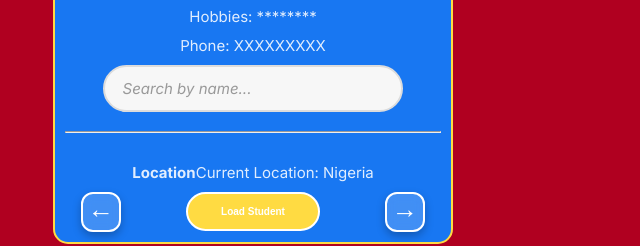
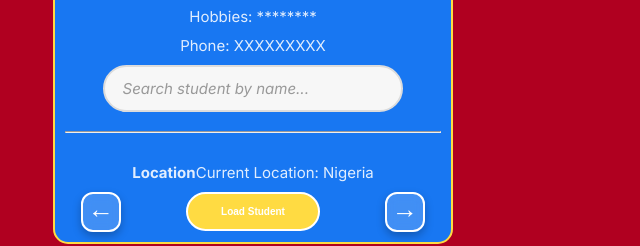
Before and after one commit to jahseed89/meglandStudents, a website: page index.html in a window 1280 px wide. Shown: the part 464-710 px from the top of the page, 387-1027 px from the left. Drawn offline with Linux system fonts and the light colour scheme.

Commit message:
search input updated

```diff
--- a/index.html
+++ b/index.html
@@ -31,7 +31,7 @@
             <p id="hobbies" class="spaces"></p>
             <p id="phoneNum"></p>
             <div>
-              <input type="search" id="search" placeholder="Search by name..." />
+              <input type="search" id="search" placeholder="Search student by name..." />
             </div>
             <br />
             <hr />
```
